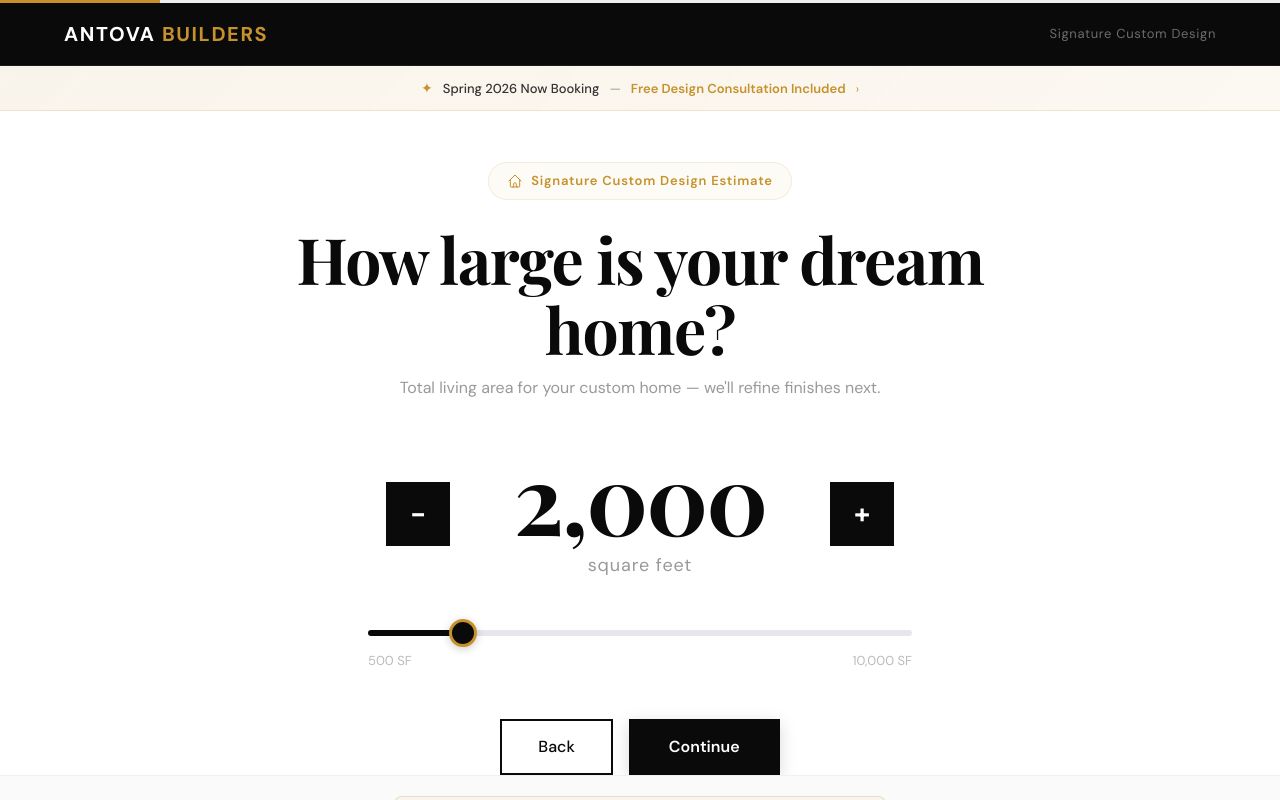
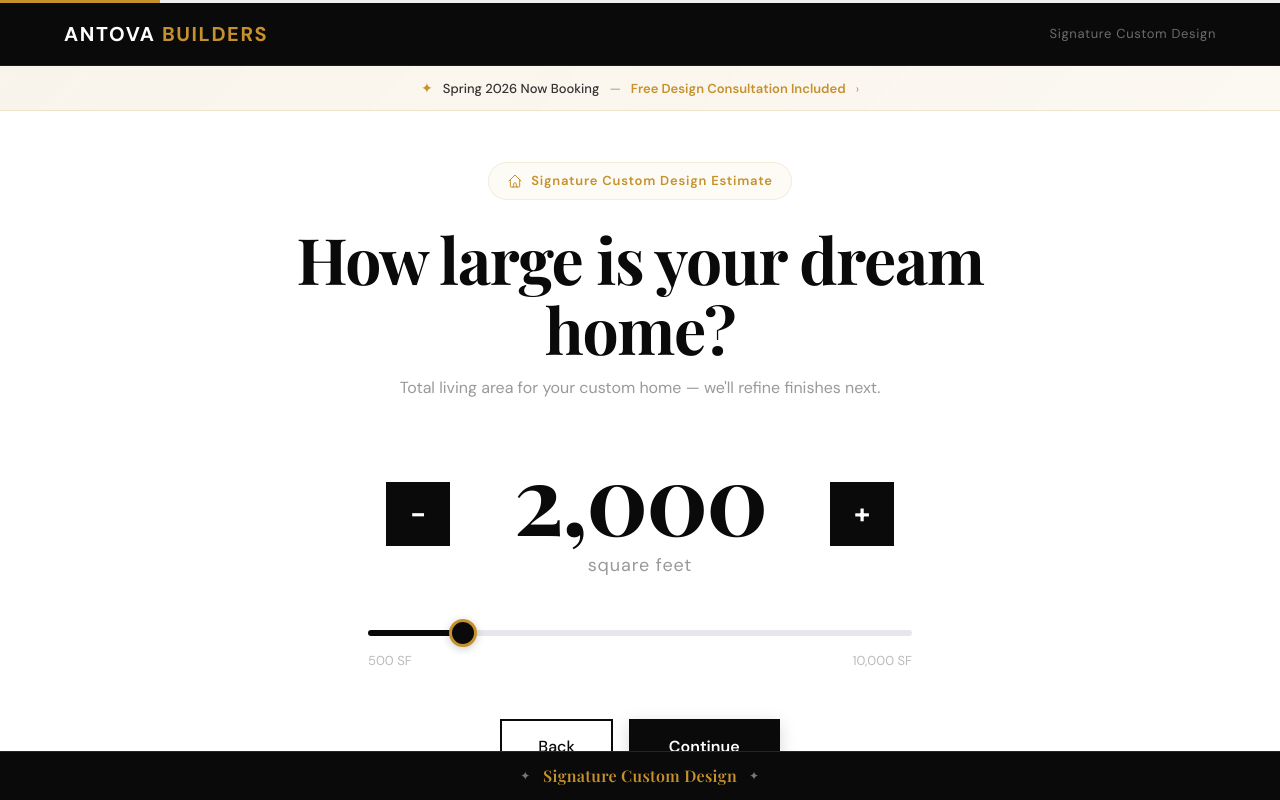
Before and after one commit to danjpm1/test6, a Next.js app: page /cost-estimator in a window 1280 px wide. Both pictures are taken after a click on the button 348 px from the left and 545 px from the top of the page. Shown: the top 800 px of the page. Built offline with nearby package versions, Linux system fonts and the light colour scheme.

Commit message:
Update page.tsx

```diff
--- a/app/cost-estimator/page.tsx
+++ b/app/cost-estimator/page.tsx
@@ -810,7 +810,7 @@ function CostEstimatorInner() {
 
   const isTypeSelect = state.step === "type-select";
   const isOutside = state.step === "outside-area";
-  const showProgress = !isTypeSelect && !isOutside;
+  const showProgress = true;
   const showBanners = !isTypeSelect && state.step !== "results" && state.step !== "analyzing" && state.step !== "outside-area";
 
   return (
@@ -836,7 +836,7 @@ function CostEstimatorInner() {
 
 
 
-      <main style={{ flex: 1, display: "flex", flexDirection: "column", justifyContent: "center", padding: "clamp(24px, 4vw, 64px) 24px", paddingBottom: state.projectType === "custom-home" && !["type-select", "sqft", "zip", "analyzing", "results", "outside-area"].includes(state.step) ? 80 : undefined, background: isTypeSelect ? dark : "#fff", transition: "background 0.5s", position: "relative", overflow: "hidden" }}>
+      <main style={{ flex: 1, display: "flex", flexDirection: "column", justifyContent: "center", padding: "clamp(24px, 4vw, 64px) 24px", paddingBottom: state.projectType && !["type-select", "zip", "analyzing", "results", "outside-area"].includes(state.step) ? 80 : undefined, background: isTypeSelect ? dark : "#fff", transition: "background 0.5s", position: "relative", overflow: "hidden" }}>
         {isTypeSelect && (<><div style={{ position: "absolute", top: "15%", right: "20%", width: 500, height: 500, borderRadius: "50%", background: `${gold}0d`, filter: "blur(120px)", pointerEvents: "none" }} /><div style={{ position: "absolute", bottom: "20%", left: "15%", width: 400, height: 400, borderRadius: "50%", background: `${gold}08`, filter: "blur(100px)", pointerEvents: "none" }} /><div style={{ position: "absolute", inset: 0, pointerEvents: "none", backgroundImage: `linear-gradient(rgba(255,255,255,0.015) 1px, transparent 1px), linear-gradient(90deg, rgba(255,255,255,0.015) 1px, transparent 1px)`, backgroundSize: "60px 60px" }} /></>)}
 
         <div style={{ width: "100%", maxWidth: 860, margin: "0 auto", position: "relative", zIndex: 10 }}>
@@ -859,17 +859,19 @@ function CostEstimatorInner() {
           {state.step === "results" && estimate && <ResultsStep estimate={estimate} displayedTotal={displayedTotal} onReset={reset} isConsulting={state.projectType === "consulting"} isCustomHome={state.projectType === "custom-home"} />}
         </div>
 
-        {/* Live running estimate ticker for custom-home */}
-        {state.projectType === "custom-home" && !["type-select", "sqft", "zip", "analyzing", "results", "outside-area"].includes(state.step) && (() => {
-          const avg = (EXTERIOR_MULT[state.exteriorQuality] ?? 1.1) + (INTERIOR_MULT[state.interiorFinish] ?? 1.075);
-          const sm = HOME_STYLE_MULT[state.homeStyle] ?? 1.0;
-          const fc = state.homeFeatures.reduce((s, f) => s + (HOME_FEATURE_COST[f] ?? 0), 0);
-          const running = Math.round(state.sqft * CUSTOM_HOME_BASE * (avg / 2) * sm) + fc;
+        {/* Contextual section bar */}
+        {state.projectType && !["type-select", "zip", "analyzing", "results", "outside-area"].includes(state.step) && (() => {
+          const taglines: Record<string, string> = {
+            "custom-home": "Signature Custom Design",
+            "new-build": "New Build · Your Lot, Your Vision",
+            "renovation": "Renovation · Transform What You Have",
+            "consulting": "Consulting & Engineering",
+          };
           return (
             <div style={{ position: "fixed", bottom: 0, left: 0, right: 0, background: dark, borderTop: `1px solid ${gold}33`, padding: "12px 24px", display: "flex", alignItems: "center", justifyContent: "center", gap: 12, zIndex: 90 }}>
-              <span style={{ fontFamily: "'DM Sans', sans-serif", fontSize: 12, color: "rgba(255,255,255,0.45)", letterSpacing: "0.06em", fontWeight: 500 }}>RUNNING ESTIMATE</span>
-              <span style={{ fontFamily: "'Playfair Display', serif", fontWeight: 700, fontSize: 22, color: gold, letterSpacing: "-0.02em" }}>${running.toLocaleString()}</span>
-              <span style={{ fontFamily: "'DM Sans', sans-serif", fontSize: 11, color: "rgba(255,255,255,0.3)" }}>before location</span>
+              <span style={{ fontFamily: "'DM Sans', sans-serif", fontSize: 12, color: "rgba(255,255,255,0.45)", letterSpacing: "0.06em", fontWeight: 500 }}>✦</span>
+              <span style={{ fontFamily: "'Playfair Display', serif", fontWeight: 600, fontSize: 16, color: gold, letterSpacing: "0.02em" }}>{taglines[state.projectType] ?? "Antova Builders"}</span>
+              <span style={{ fontFamily: "'DM Sans', sans-serif", fontSize: 12, color: "rgba(255,255,255,0.45)", letterSpacing: "0.06em", fontWeight: 500 }}>✦</span>
             </div>);
         })()}
       </main>
```
